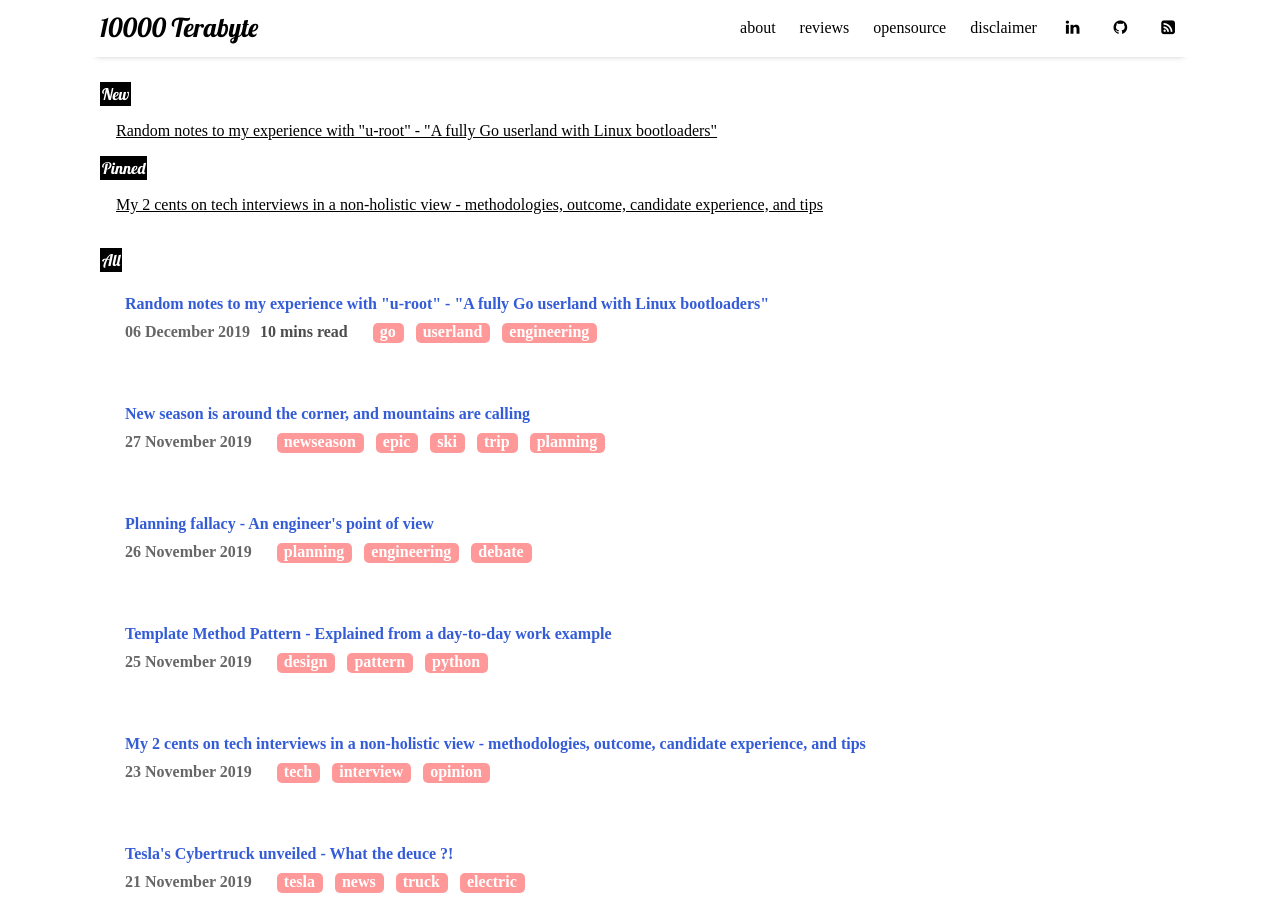
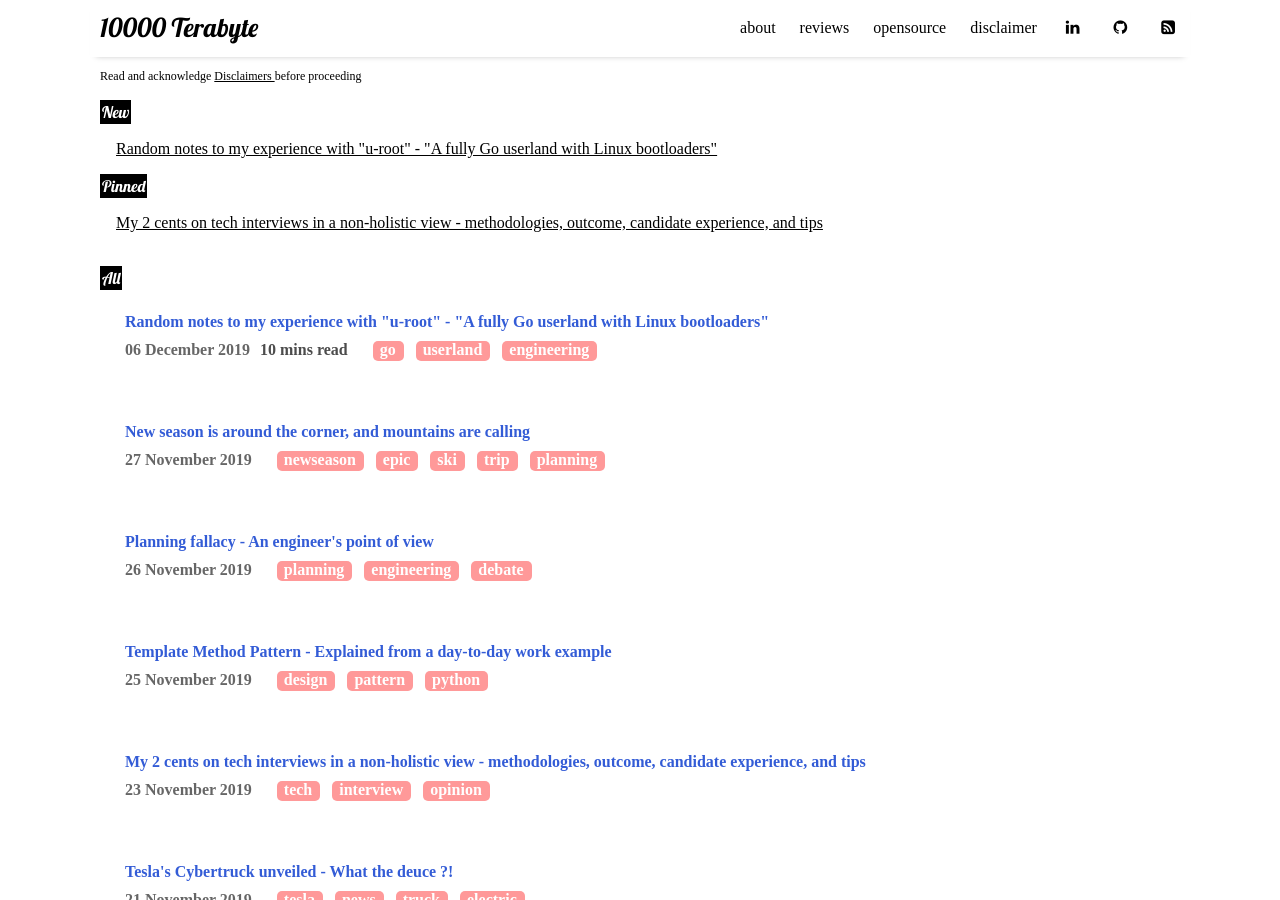
Before and after one commit to 10000TB/10000TB.github.io, a Jekyll site: the page built from index.html, in a window 1280 px wide and 900 px high. Built offline with Jekyll 4.4.1, drawn with Linux system fonts in a browser that asks for light colours; nearby versions of some CDN libraries; some web fonts are replaced; the list of posts is cut into pages by our own code.

Commit message:
[site - home] add site disclaimer notice.

```diff
--- a/_layouts/home.html
+++ b/_layouts/home.html
@@ -3,6 +3,8 @@ layout: default
 title: Home
 ---
 <div style="font-family: 'Baskervville', serif;">
+    <span style="font-size:12px;">Read and acknowledge <a href="{{ site.url }}/pages/disclaimer.html">Disclaimers </a> before proceeding</span>
+    <br/>
     <br/>
     <span style="color:white; background-color: black;padding: 2px 2px; font-family: 'Lobster', cursive;">New</span><br/><br/>
     &nbsp;&nbsp;&nbsp; <a href="{{ site.url }}/engineering/a-brief-note-review-on-uroot.html"> Random notes to my experience with "u-root" - "A fully Go userland with Linux bootloaders" </a>
```
